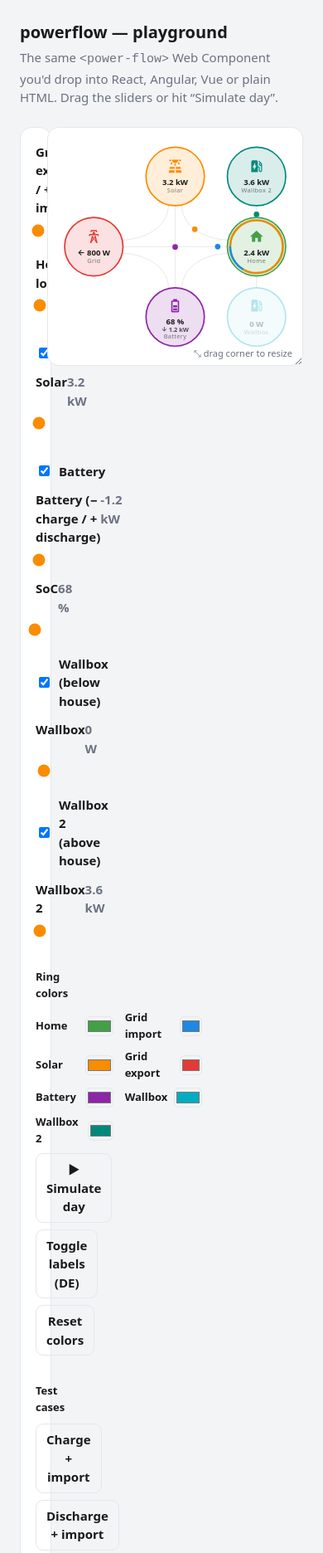
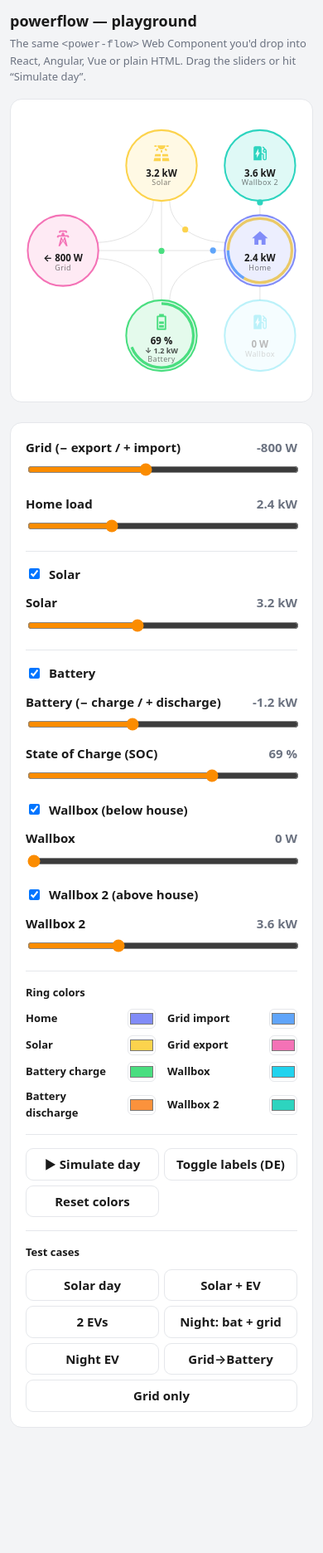
Before and after one commit to mihaitom/power-flow-diagram, a website built with Vite: page index.html in a window 390 px wide. Shown: the top 1872 px of the page at 83% size. After the commit the page ends 1733 px from the top, so only its background shows below. Built offline with nearby package versions, Linux system fonts and the light colour scheme.

Commit message:
Update battery color handling and improve layout for mobile responsiveness

```diff
--- a/index.html
+++ b/index.html
@@ -43,15 +43,12 @@
         border: 1px solid var(--line);
         border-radius: 14px;
         padding: 18px;
-
       }
       .resize {
         resize: both;
         overflow: auto;
       }
       power-flow { color: var(--fg); }
-      /* The diagram card fills its content box with the diagram, so resizing
-         the card's height (not just width) re-fits the diagram. */
       .diagram-card { position: relative; overflow: hidden; }
       .diagram-card > #diagram { width: 100%; height: 100%; }
       .resize-hint {
@@ -63,6 +60,19 @@
         pointer-events: none;
         user-select: none;
       }
+      @media (max-width: 680px) {
+        body { padding: 12px; }
+        h1 { font-size: 18px; }
+        p.sub { margin-bottom: 16px; font-size: 13px; }
+        .layout {
+          grid-template-columns: 1fr;
+        }
+        /* diagram on top, controls below */
+        .diagram-card { order: -1; aspect-ratio: 1 / 1; resize: none; }
+        .resize-hint { display: none; }
+        .colors { grid-template-columns: 1fr; }
+        button { padding: 9px 12px; } /* bigger tap targets */
+      }
       .ctrl { margin-bottom: 16px; }
       .ctrl label {
         display: flex;
@@ -73,7 +83,14 @@
       .ctrl label .v { color: var(--muted); font-variant-numeric: tabular-nums; }
       input[type="range"] { width: 100%; accent-color: #fb8c00; }
       .toggle { display: flex; align-items: center; gap: 8px; font-weight: 600; margin-bottom: 12px; }
-      .row { display: flex; gap: 8px; flex-wrap: wrap; margin-top: 8px; }
+      .row { display: grid; grid-template-columns: repeat(auto-fill, minmax(120px, 1fr)); gap: 6px; margin-top: 8px; }
+      #testcases {
+        display: grid;
+        grid-template-columns: repeat(2, 1fr);
+        gap: 6px;
+        margin-top: 8px;
+      }
+      #testcases button:last-child:nth-child(odd) { grid-column: 1 / -1; }
       button {
         font: inherit;
         font-weight: 600;
@@ -141,8 +158,8 @@
         <div class="ctrl" id="battery-ctrls">
           <label>Battery (− charge / + discharge) <span class="v" id="v-battery"></span></label>
           <input id="battery" type="range" min="-5000" max="5000" step="50" value="-1200" />
-          <label style="margin-top: 10px">SoC <span class="v" id="v-soc"></span></label>
-          <input id="soc" type="range" min="0" max="100" step="1" value="68" />
+          <label style="margin-top: 10px">State of Charge (SOC)  <span class="v" id="v-soc"></span></label>
+          <input id="soc" type="range" min="0" max="100" step="1" value="69" />
         </div>
 
         <label class="toggle">
@@ -165,14 +182,17 @@
 
         <div class="section-title">Ring colors</div>
         <div class="colors">
-          <label>Home <input type="color" id="c-home" value="#43a047" /></label>
-          <label>Grid import <input type="color" id="c-grid-in" value="#1e88e5" /></label>
-          <label>Solar <input type="color" id="c-solar" value="#fb8c00" /></label>
-          <label>Grid export <input type="color" id="c-grid-out" value="#e53935" /></label>
-          <label>Battery <input type="color" id="c-battery" value="#8e24aa" /></label>
-          <label>Wallbox <input type="color" id="c-wallbox" value="#00acc1" /></label>
-          <label>Wallbox 2 <input type="color" id="c-wallbox2" value="#00897b" /></label>
+          <label>Home <input type="color" id="c-home" value="#818cf8" /></label>
+          <label>Grid import <input type="color" id="c-grid-in" value="#60a5fa" /></label>
+          <label>Solar <input type="color" id="c-solar" value="#fcd34d" /></label>
+          <label>Grid export <input type="color" id="c-grid-out" value="#f472b6" /></label>
+          <label>Battery charge <input type="color" id="c-battery-in" value="#4ade80" /></label>
+          <label>Wallbox <input type="color" id="c-wallbox" value="#22d3ee" /></label>
+          <label>Battery discharge <input type="color" id="c-battery-out" value="#fb923c" /></label>
+          <label>Wallbox 2 <input type="color" id="c-wallbox2" value="#2dd4bf" /></label>
         </div>
+
+        <hr />
 
         <div class="row">
           <button id="simulate">▶ Simulate day</button>
@@ -241,7 +261,8 @@
         home: "c-home",
         gridIn: "c-grid-in",
         gridOut: "c-grid-out",
-        battery: "c-battery",
+        batteryIn: "c-battery-in",
+        batteryOut: "c-battery-out",
         wallbox: "c-wallbox",
         wallbox2: "c-wallbox2",
       };
@@ -342,13 +363,23 @@
       // Test-case buttons — load a full scenario into the controls. These are the
       // same cases used to validate the flow math against power-flow-card-plus.
       // Wallboxes are switched off so the solar/battery/grid split is easy to read.
+      // null = node hidden; values are in watts; load must be >= sum of wallboxes.
+      // Energy balance check: grid = load − solar − battery (positive=import, negative=export).
       const testCases = [
-        { label: "Charge + import", solar: 1000, load: 1000, battery: -100, grid: 100 },
-        { label: "Discharge + import", solar: 0, load: 2000, battery: 800, grid: 1200 },
-        { label: "Charge + export", solar: 5000, load: 2000, battery: -1000, grid: -2000 },
-        { label: "Discharge + export", solar: 5000, load: 1000, battery: 1000, grid: -5000 },
-        { label: "Night (grid only)", solar: 0, load: 1500, battery: 0, grid: 1500 },
-        { label: "Grid + Battery", solar: 0, load: 1500, battery: 500, grid: 1000 },
+        // solar=5000, bat charges 1500, house 1500, grid exports 2000
+        { label: "Solar day",         solar: 5000, load: 1500,  battery: -1500, grid: -2000, wallbox: null, wallbox2: null },
+        // solar=8000 powers house+EV(6400) and exports 1000, no battery
+        { label: "Solar + EV",        solar: 8000, load: 7000,  battery:  null, grid: -1000, wallbox: 6400, wallbox2: null },
+        // two EVs + battery discharge, heavy grid import
+        { label: "2 EVs",             solar: 3000, load: 8000,  battery:  1000, grid:  4000, wallbox: 3600, wallbox2: 3600 },
+        // night: battery covers 800 W, grid covers 1200 W
+        { label: "Night: bat + grid", solar: 0, load: 2000,  battery:   800, grid:  1200, wallbox: null, wallbox2: null },
+        // night EV: bat+grid charge car
+        { label: "Night EV",          solar: 0, load: 3000,  battery:   500, grid:  2500, wallbox: 2200, wallbox2: null },
+        // grid charges battery (no solar)
+        { label: "Grid→Battery",      solar: 0, load: 1000,  battery:  -500, grid:  1500, wallbox: null, wallbox2: null },
+        // bare minimum: grid only, no optional nodes
+        { label: "Grid only",         solar: null, load: 1500,  battery:  null, grid:  1500, wallbox: null, wallbox2: null },
       ];
       const tcRow = document.getElementById("testcases");
       for (const tc of testCases) {
@@ -356,14 +387,16 @@
         b.textContent = tc.label;
         b.addEventListener("click", () => {
           stopSim();
-          hasSolar.checked = true;
-          hasBat.checked = true;
-          hasWb.checked = false;
-          hasWb2.checked = false;
-          inp.solar.value = tc.solar;
-          inp.load.value = tc.load;
-          inp.battery.value = tc.battery;
-          inp.grid.value = tc.grid;
+          hasSolar.checked = tc.solar !== null;
+          hasBat.checked   = tc.battery !== null;
+          hasWb.checked    = tc.wallbox !== null;
+          hasWb2.checked   = tc.wallbox2 !== null;
+          inp.solar.value   = tc.solar   ?? 0;
+          inp.load.value    = tc.load;
+          inp.battery.value = tc.battery ?? 0;
+          inp.grid.value    = tc.grid;
+          inp.wallbox.value  = tc.wallbox  ?? 0;
+          inp.wallbox2.value = tc.wallbox2 ?? 0;
           apply();
         });
         tcRow.appendChild(b);
--- a/package.json
+++ b/package.json
@@ -1,6 +1,6 @@
 {
   "name": "powerflow",
-  "version": "0.1.1",
+  "version": "0.1.2",
   "description": "Animated, framework-agnostic SVG energy-flow diagram — solar, grid, home, battery and wallbox with power-proportional flow animation. Ships as a <power-flow> Web Component and a vanilla API; works with React, Angular, Vue or plain HTML.",
   "type": "module",
   "license": "MIT",
--- a/src/core.ts
+++ b/src/core.ts
@@ -32,7 +32,10 @@ export interface FlowColors {
   gridIn: string;
   /** Grid node + dots while exporting to the grid. */
   gridOut: string;
-  battery: string;
+  /** Battery node + dots while charging (energy into the battery). */
+  batteryIn: string;
+  /** Battery node + dots while discharging (energy out of the battery). */
+  batteryOut: string;
   wallbox: string;
   wallbox2: string;
 }
@@ -53,17 +56,15 @@ export interface PowerFlowOptions {
   labels?: Partial<FlowLabels>;
 }
 
-// Defaults mirror common energy-dashboard conventions:
-// Solar = orange, consumption/home = green, grid import = blue,
-// grid export = red, wallbox = cyan, second wallbox = teal, battery = violet.
 const DEFAULT_COLORS: FlowColors = {
-  solar: "#fb8c00",
-  home: "#43a047",
-  gridIn: "#1e88e5",
-  gridOut: "#e53935",
-  battery: "#8e24aa",
-  wallbox: "#00acc1",
-  wallbox2: "#00897b",
+  solar:     "#fcd34d", // warm amber-yellow — sun
+  home:      "#818cf8", // periwinkle — modern consumption hub
+  gridIn:    "#60a5fa", // sky blue — drawing from the grid
+  gridOut:   "#f472b6", // pink-magenta — feeding back to grid
+  batteryIn: "#4ade80", // lime green — charging (positive)
+  batteryOut:"#fb923c", // orange — discharging (warm energy out)
+  wallbox:   "#22d3ee", // cyan — EV charger 1
+  wallbox2:  "#2dd4bf", // teal — EV charger 2
 };
 
 const DEFAULT_LABELS: FlowLabels = {
@@ -98,17 +99,21 @@ function tint(color: string): string {
   return `color-mix(in srgb, ${color} 15%, transparent)`;
 }
 
-// One entry per animated dot. `cls` selects the dot color via CSS.
-const DOTS = [
+// One entry per animated dot. `cls` selects the dot color via CSS; `reverse`
+// animates the dot from the path's end to its start (used to send a dot the
+// opposite way along a path that is shared by two flow directions).
+const DOTS: { id: string; cls: string; path: string; reverse?: boolean }[] = [
   { id: "solar-home", cls: "solar", path: "p-solar-home" },
   { id: "solar-grid", cls: "return", path: "p-solar-grid" },
   { id: "grid-home", cls: "grid", path: "p-grid-home" },
   { id: "bat-home", cls: "battery-out", path: "p-bat-home" },
   { id: "bat-grid", cls: "return", path: "p-bat-grid" },
   { id: "solar-bat", cls: "battery-in", path: "p-solar-bat" },
+  // Grid → battery shares the battery↔grid path, run in reverse (grid to battery).
+  { id: "grid-bat", cls: "battery-in", path: "p-bat-grid", reverse: true },
   { id: "home-wallbox", cls: "wallbox", path: "p-home-wallbox" },
   { id: "home-wallbox2", cls: "wallbox2", path: "p-home-wallbox2" },
-] as const;
+];
 
 const CSS = `
 :host { display: block; }
@@ -129,7 +134,8 @@ const CSS = `
 .dot.solar { fill: var(--sfd-solar); stroke: var(--sfd-solar); }
 .dot.grid { fill: var(--sfd-grid-in); stroke: var(--sfd-grid-in); }
 .dot.return { fill: var(--sfd-grid-out); stroke: var(--sfd-grid-out); }
-.dot.battery-out, .dot.battery-in { fill: var(--sfd-battery); stroke: var(--sfd-battery); }
+.dot.battery-out { fill: var(--sfd-battery-out); stroke: var(--sfd-battery-out); }
+.dot.battery-in { fill: var(--sfd-battery-in); stroke: var(--sfd-battery-in); }
 .dot.wallbox { fill: var(--sfd-wallbox); stroke: var(--sfd-wallbox); }
 .dot.wallbox2 { fill: var(--sfd-wallbox2); stroke: var(--sfd-wallbox2); }
 
@@ -143,7 +149,8 @@ const CSS = `
   transition: stroke-dasharray 0.4s, stroke-dashoffset 0.4s;
 }
 .home-arc.solar-arc { stroke: var(--sfd-solar); }
-.home-arc.bat-arc { stroke: var(--sfd-battery); }
+/* The battery arcs show the battery feeding the home / an export — discharging. */
+.home-arc.bat-arc { stroke: var(--sfd-battery-out); }
 .home-arc.grid-arc { stroke: var(--sfd-grid-in); }
 
 .val-text { font-size: 14px; text-anchor: middle; fill: currentColor; font-weight: 700; }
@@ -241,6 +248,7 @@ const SKELETON = `
   <!-- ── Battery (bottom, optional) ── -->
   <g id="n-battery" class="node" data-topo="battery">
     <circle cx="200" cy="310" r="52" class="node-bg" id="bat-bg" />
+    <circle id="bat-soc-arc" cx="200" cy="310" r="47" class="home-arc" transform="rotate(-90 200 310)" />
     <circle cx="200" cy="310" r="52" class="node-ring" id="bat-ring" />
     <path id="bat-icon" transform="${iconTransform(200, 290, 28)}" d="${mdiBatteryMedium}" />
     <text x="200" y="323" class="val-text" id="t-bat-soc"></text>
@@ -283,6 +291,7 @@ export class PowerFlow {
       speed: number; // px/s
       visible: boolean;
       prog: number; // 0..1 along the path
+      reverse: boolean; // travel from path end to start
     }
   > = {};
   private raf = 0;
@@ -315,8 +324,17 @@ export class PowerFlow {
         speed: 0,
         visible: false,
         prog: Math.random(), // stagger start positions
+        reverse: d.reverse ?? false,
       };
     }
+  }
+
+  // Position along the path for a dot's current progress, honouring `reverse`.
+  private placeDot(s: PowerFlow["dots"][string]) {
+    const at = s.reverse ? 1 - s.prog : s.prog;
+    const p = s.path.getPointAtLength(at * s.length);
+    s.circle.setAttribute("cx", String(p.x));
+    s.circle.setAttribute("cy", String(p.y));
   }
 
   // Single animation loop for all dots. Advances each visible dot along its path
@@ -330,9 +348,7 @@ export class PowerFlow {
       if (!s.visible || s.length === 0) continue;
       s.prog += (s.speed * dt) / s.length;
       s.prog -= Math.floor(s.prog); // wrap into [0, 1)
-      const p = s.path.getPointAtLength(s.prog * s.length);
-      s.circle.setAttribute("cx", String(p.x));
-      s.circle.setAttribute("cy", String(p.y));
+      this.placeDot(s);
     }
     this.raf = requestAnimationFrame(this.tick);
   };
@@ -384,7 +400,9 @@ export class PowerFlow {
     const batteryCharge = Math.max(-batteryWatts, 0);
 
     const solarToBattery = Math.min(batteryCharge, solarP);
-    // grid → battery (batteryCharge − solarToBattery) has no path, so it isn't drawn.
+    // Whatever the battery still needs to charge comes from the grid; it shares
+    // the battery↔grid path, drawn in reverse (grid → battery).
+    const gridToBattery = batteryCharge - solarToBattery;
 
     const solarLeft = solarP - solarToBattery;
     const solarToHome = Math.min(solarLeft, load);
@@ -417,7 +435,8 @@ export class PowerFlow {
     style.setProperty("--sfd-solar", colors.solar);
     style.setProperty("--sfd-grid-in", colors.gridIn);
     style.setProperty("--sfd-grid-out", colors.gridOut);
-    style.setProperty("--sfd-battery", colors.battery);
+    style.setProperty("--sfd-battery-in", colors.batteryIn);
+    style.setProperty("--sfd-battery-out", colors.batteryOut);
     style.setProperty("--sfd-wallbox", colors.wallbox);
     style.setProperty("--sfd-wallbox2", colors.wallbox2);
 
@@ -436,6 +455,7 @@ export class PowerFlow {
     this.setDot("bat-home", hasBattery && batToHome > 0, batToHome);
     this.setDot("bat-grid", hasBattery && batToGrid > 0, batToGrid);
     this.setDot("solar-bat", hasBattery && solarToBattery > 0, solarToBattery);
+    this.setDot("grid-bat", hasBattery && gridToBattery > 0, gridToBattery);
     this.setDot("home-wallbox", hasWallbox && wallboxWatts > 0, wallboxWatts);
     this.setDot("home-wallbox2", hasWallbox2 && wallbox2Watts > 0, wallbox2Watts);
 
@@ -483,19 +503,24 @@ export class PowerFlow {
     this.text("t-home-val", formatWatts(loadWatts));
     this.text("t-home-lbl", labels.home);
 
-    // ── Battery node ──
+    // ── Battery node ── (colour follows charge/discharge, like the grid node)
     if (hasBattery) {
-      this.fill("bat-bg", tint(colors.battery));
-      this.stroke("bat-ring", colors.battery);
-      this.fill("bat-icon", colors.battery);
+      const batteryColor = batteryWatts < 0 ? colors.batteryIn : colors.batteryOut;
+      this.fill("bat-bg", tint(batteryColor));
+      this.stroke("bat-ring", batteryColor);
+      this.fill("bat-icon", batteryColor);
       const soc = this.el["t-bat-soc"] as SVGTextElement;
       soc.style.display = data.batterySoc != null ? "" : "none";
       if (data.batterySoc != null) soc.textContent = `${Math.round(data.batterySoc)} %`;
-      this.text(
-        "t-bat-watts",
-        `${batteryWatts >= 0 ? "↑" : "↓"} ${formatWatts(Math.abs(batteryWatts))}`,
-      );
+      const watts = this.el["t-bat-watts"] as SVGTextElement;
+      watts.setAttribute("fill", batteryColor);
+      watts.textContent = `${batteryWatts >= 0 ? "↑" : "↓"} ${formatWatts(Math.abs(batteryWatts))}`;
       this.text("t-bat-lbl", labels.battery);
+      // SoC inner ring — progress arc from 12 o'clock clockwise.
+      const socArc = this.el["bat-soc-arc"] as SVGCircleElement;
+      socArc.setAttribute("stroke", batteryColor);
+      const pct = data.batterySoc != null ? Math.max(0, Math.min(100, data.batterySoc)) / 100 : 0;
+      socArc.style.strokeDasharray = `${pct * ARC_LENGTH} ${ARC_LENGTH}`;
     }
 
     // ── Wallbox node (below the house) ──
@@ -561,9 +586,7 @@ export class PowerFlow {
       s.speed = this.flowSpeed(watts, s.length);
       // Place it at its current progress right away so it never flashes at the
       // SVG origin before the first animation frame positions it.
-      const p = s.path.getPointAtLength(s.prog * s.length);
-      s.circle.setAttribute("cx", String(p.x));
-      s.circle.setAttribute("cy", String(p.y));
+      this.placeDot(s);
     }
   }
 
```
Also changed, not shown: docs/preview.gif.
